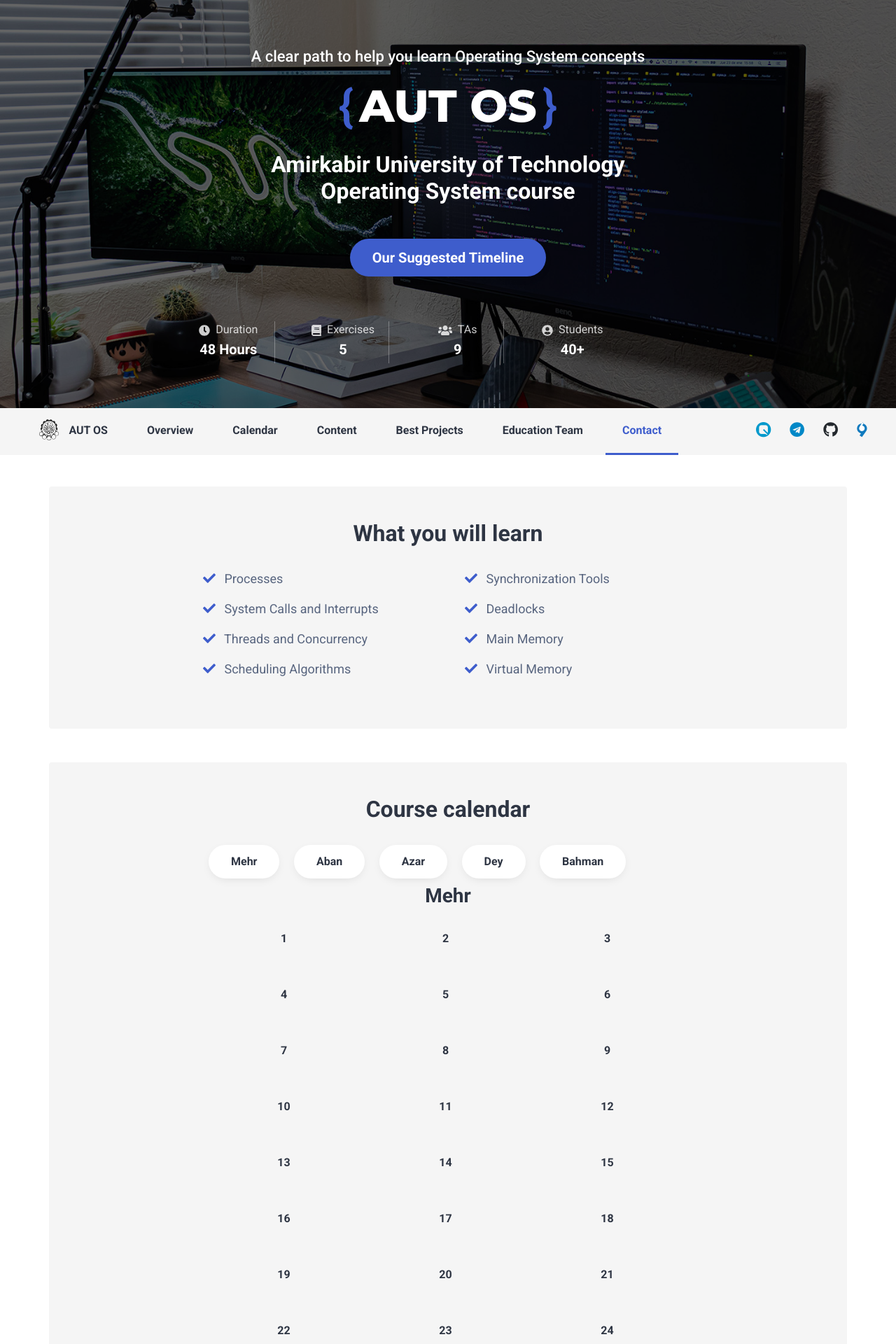
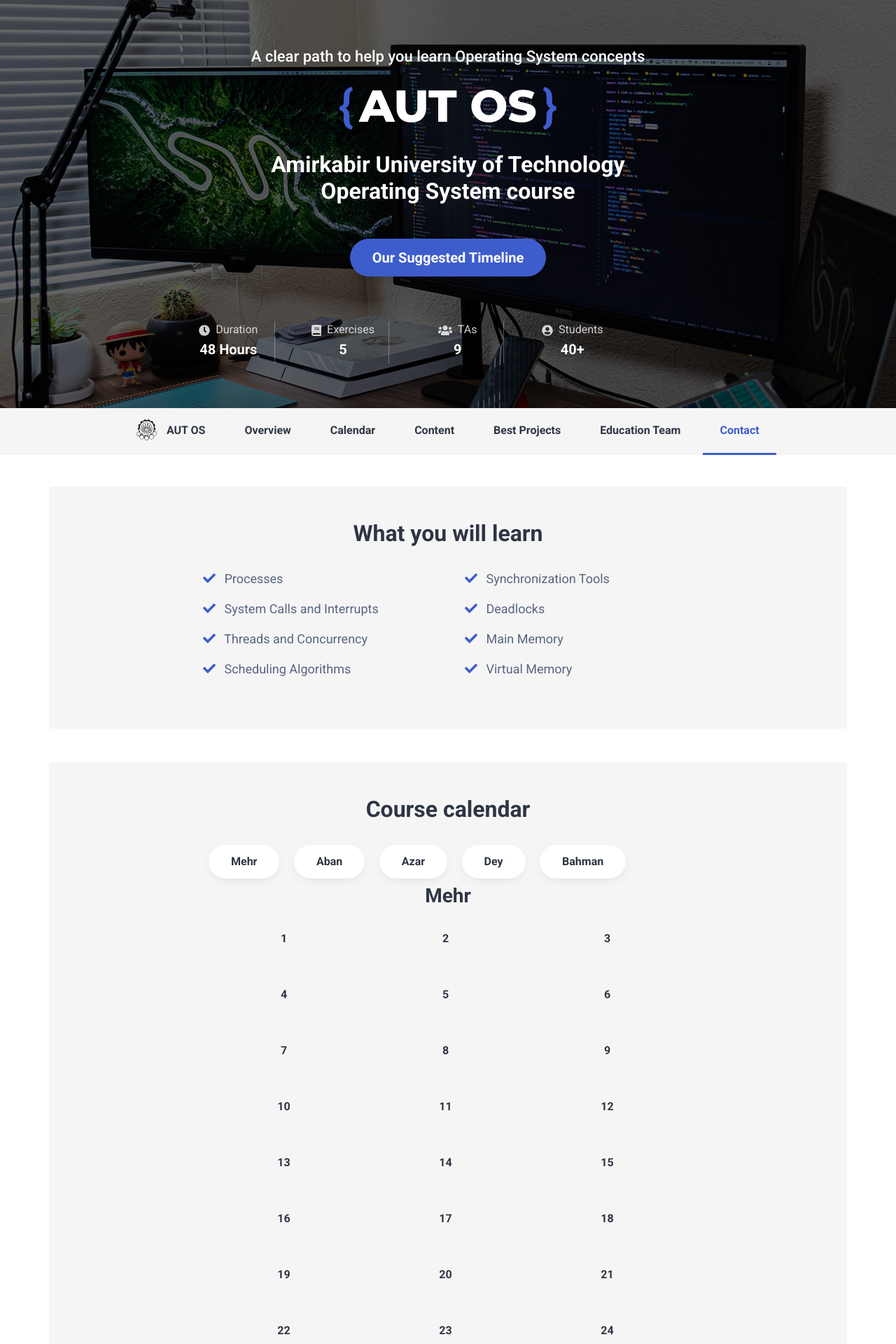
Before and after one commit to OS-CE-AUT/os-ce-aut.github.io, a Jekyll site: the page built from index.html, in a window 1280 px wide. Shown: the top 1920 px of the page at 70% size. Built offline with Jekyll 4.4.1, drawn with Linux system fonts in a browser that asks for light colours; some web fonts are replaced; comment, search, counter and statistics services are not loaded.

Commit message:
fix: commented social media icons

```diff
--- a/_includes/navbar.html
+++ b/_includes/navbar.html
@@ -14,12 +14,12 @@
                         href="#section-{{ item.section }}">{{ item.title }}</a></li>
                 {% endif %}
                 {% endfor %}
-                <li class="nav-item float-right">
+                <!-- <li class="nav-item float-right">
                     <a href="https://virgool.io/os_ce_aut" target="_blank" class="col-sm-1 nav-link float-right"><span class="icon-virgool fa-lg"><span class="path1"></span><span class="path2"></span><span class="path3"></span></span></a>
                     <a href="https://github.com/os_ce_aut" target="_blank" class="col-sm-1 nav-link float-right"><i class="fab fa-github fa-lg" style="color: #24292e;"></i></a>
                     <a href="https://t.me/os_ce_aut" target="_blank" class="col-sm-1 nav-link float-right"><i class="fab fa-telegram fa-lg" style="color: #0088c7;"></i></a>
                     <a href="https://quera.ir/overview/add_to_course/course/0000" target="_blank" class="col-sm-1 nav-link float-right"><span class="icon-quera fa-lg" style="color: #09c;"></span></a>
-                </li>
+                </li> -->
             </ul>
             <!--//page-nav-->
         </div>
```
